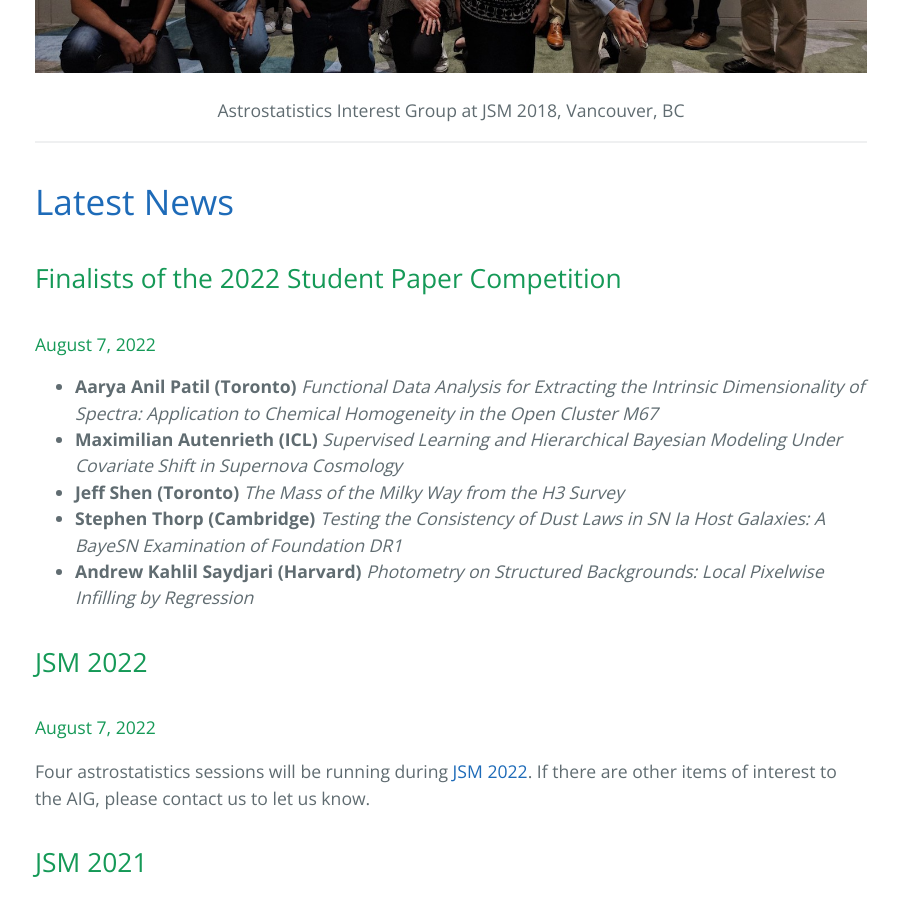
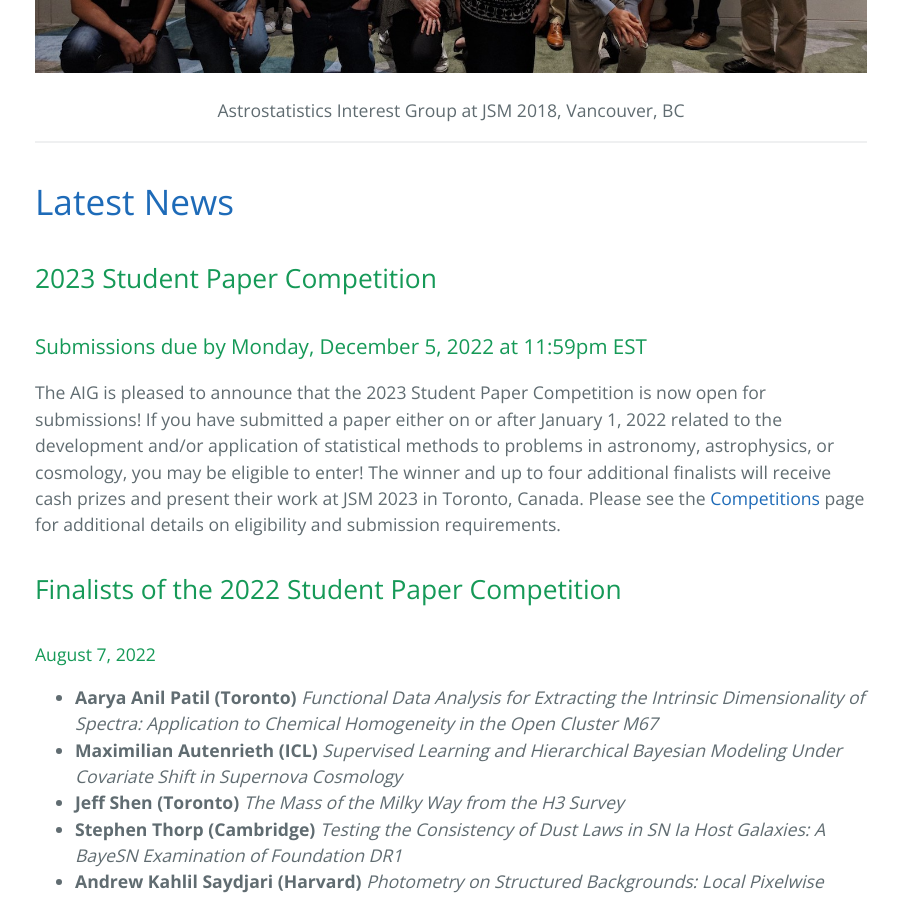
Before and after one commit to aigamstat/aigamstat.github.io, a Jekyll site: the page built from index.md, in a window 1280 px wide and 900 px high, scrolled down 737 px. Shown: the whole window, without its empty margins (189-1089 px from the left). Built offline with Jekyll 4.4.1, drawn with Linux system fonts in a browser that asks for light colours.

Commit message:
AIG competition 2023 announcement
Adding in an announcement, because that's what I do now.

```diff
--- a/index.md
+++ b/index.md
@@ -18,6 +18,10 @@ layout: default
 
 ---
 # [Latest News](./news.html)
+
+## 2023 Student Paper Competition
+### Submissions due by Monday, December 5, 2022 at 11:59pm EST
+The AIG is pleased to announce that the 2023 Student Paper Competition is now open for submissions! If you have submitted a paper either on or after January 1, 2022 related to the development and/or application of statistical methods to problems in astronomy, astrophysics, or cosmology, you may be eligible to enter! The winner and up to four additional finalists will receive cash prizes and present their work at JSM 2023 in Toronto, Canada. Please see the <a href="./competition/">Competitions</a> page for additional details on eligibility and submission requirements.
 
 ## Finalists of the 2022 Student Paper Competition
 #### August 7, 2022
```
